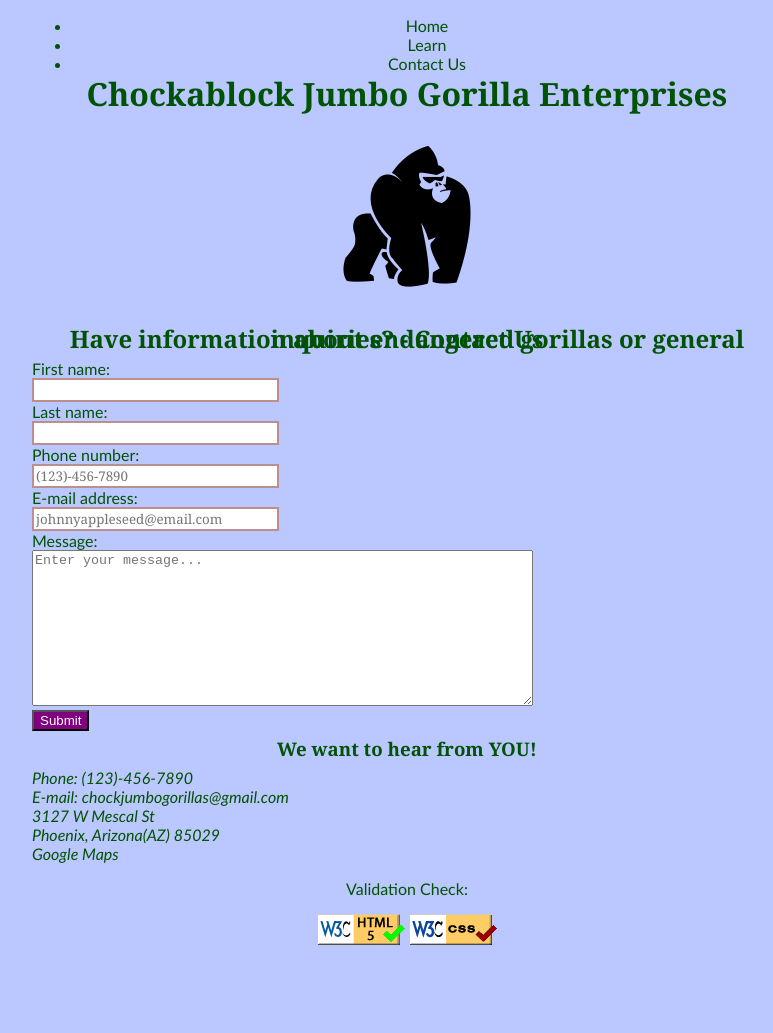
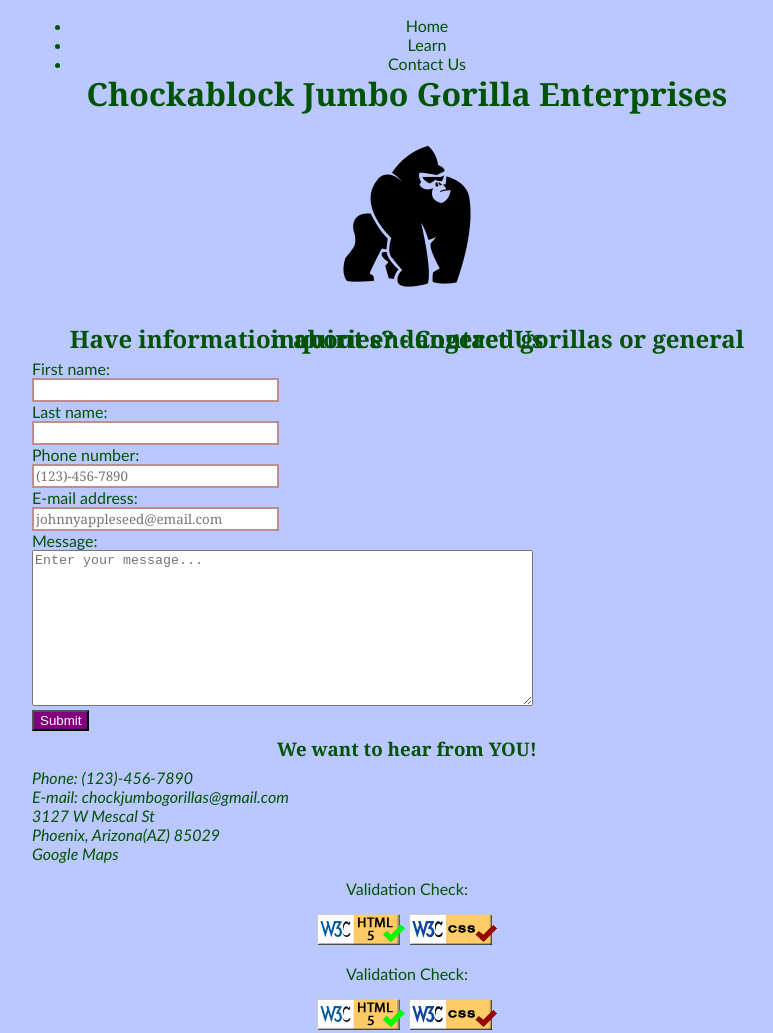
Before and after one commit to carlygross/carlygross.github.io, a plain HTML site: page itis3135/brand/contact.html in a window 1280 px wide. Shown: the whole page, without its empty margins (233-1006 px from the left). Before the commit the page ends 948 px from the top, so only its background shows below. Drawn offline with Linux system fonts and the light colour scheme; files that its build step writes are made by us from their sources; files whose address does not match are found by name.

Commit message:
Update contact.html

```diff
--- a/itis3135/brand/contact.html
+++ b/itis3135/brand/contact.html
@@ -49,5 +49,16 @@
     <script>
         w3.includeHTML();
     </script>
+    <footer>
+        <p>
+            Validation Check:
+        </p>
+        <a href="https://validator.w3.org/nu/?doc=https%3A%2F%2Fwebpages.uncc.edu%2Fcgross15%2Fitis3135%2Fbrand%2Fcontact.html">
+            <img src="images/button-valid-html5.gif" width="88" height="31" alt="Link to HTML validator">
+        </a>
+        <a href="https://jigsaw.w3.org/css-validator/validator?uri=https%3A%2F%2Fwebpages.uncc.edu%2Fcgross15%2Fitis3135%2Fbrand%2Fcontact.html&profile=css3svg&usermedium=all&warning=1&vextwarning=&lang=en">
+            <img src="images/button-valid-css.gif" width="88" height="31" alt="Link to CSS validator">
+        </a>
+    </footer>
     </body>
 </html>
```
